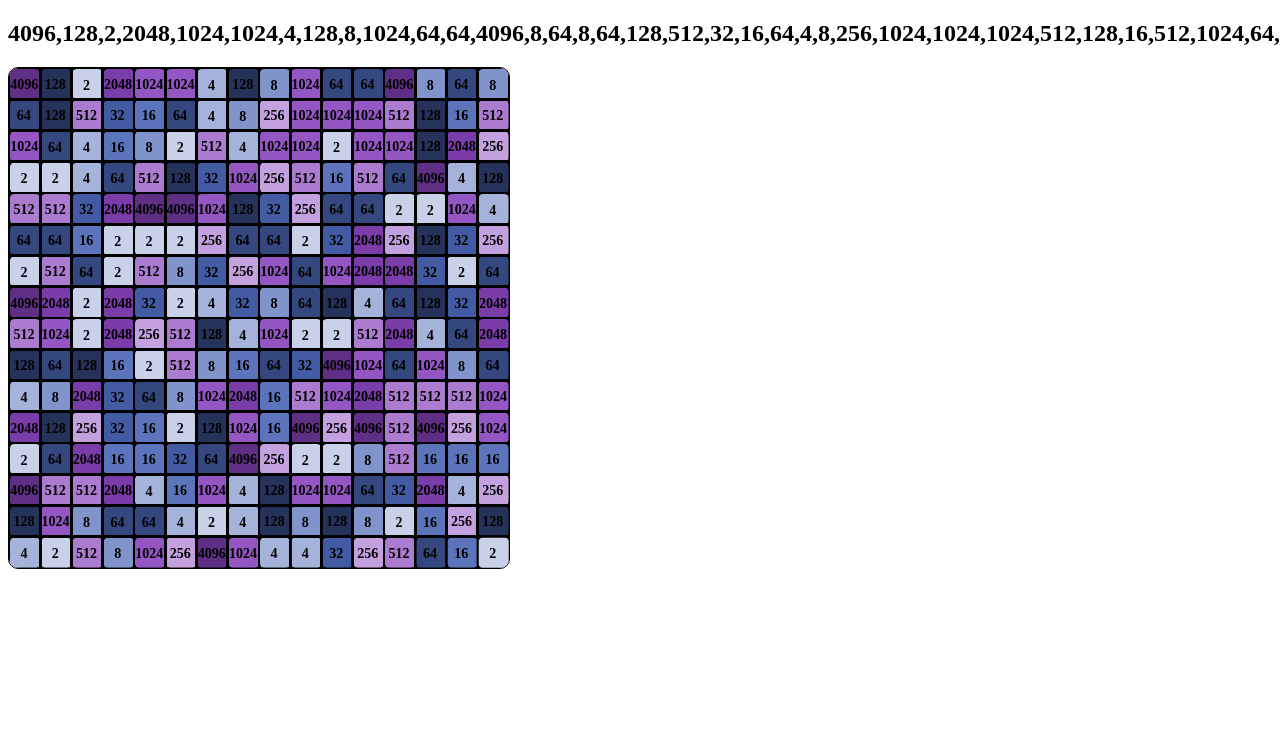
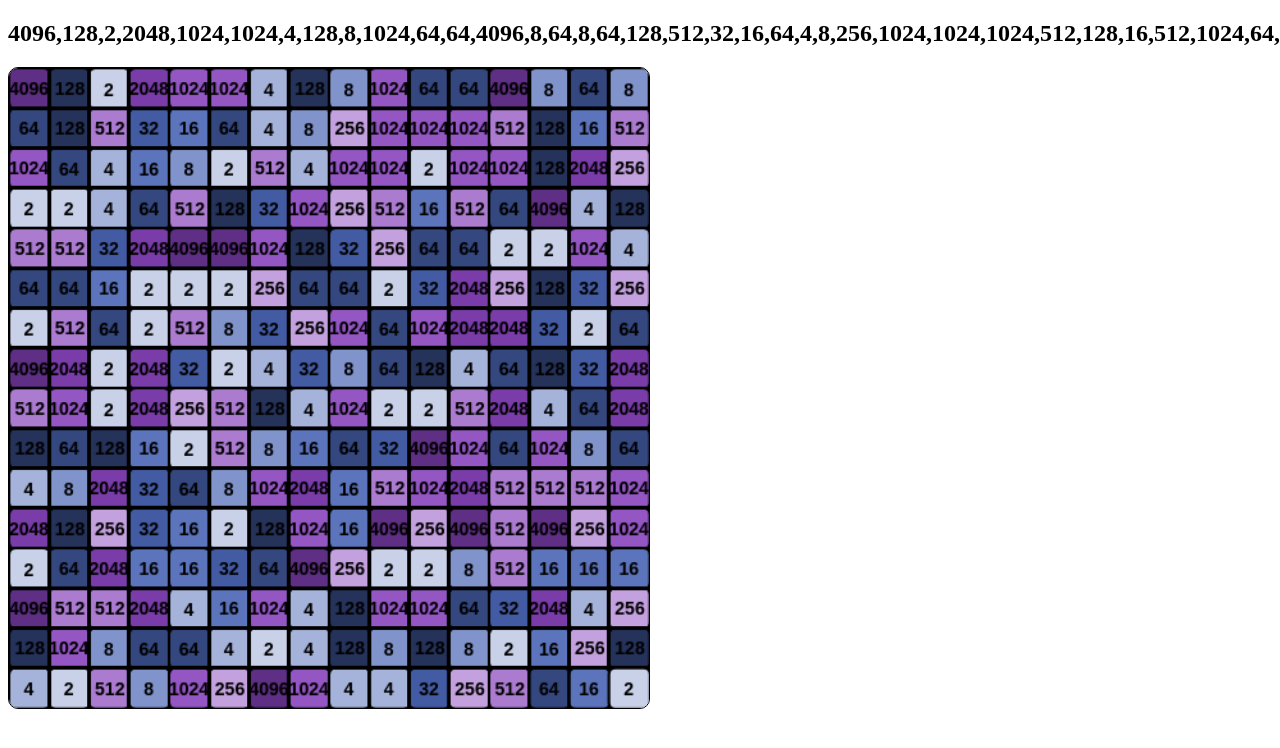
Before and after one commit to 2048-BattleRoyale/2048HTML, a plain HTML site: page index.html in a window 1280 px wide. Shown: the top 748 px of the page. Drawn offline with Linux system fonts and the light colour scheme.

Commit message:
Fixed Fonts

```diff
--- a/index.html
+++ b/index.html
@@ -3,13 +3,14 @@
 <head>
 	<link rel="stylesheet" type="text/css" href="pretty.css">
 	<title>2048 Layout Test</title>
+	<link href="https://fonts.googleapis.com/css?family=Lato:700" rel="stylesheet">
 </head>
 <body>
 	<h2 id="test">HELLO! THIS IS AN ERROR. YOU HAVE MADE A MISTAKE IF YOU ARE READING THIS. WHO ARE YOU?</h2>
 	<canvas id="game" lineWidth="2px" width="500" height="500">
 	Your browser does not support the HTML5 canvas tag.
 	</canvas>
-
+	<script src="https://ajax.googleapis.com/ajax/libs/webfont/1.6.26/webfont.js"></script>
 	<script src="script.js" type="text/javascript"></script>
 </body>
 </html>
--- a/pretty.css
+++ b/pretty.css
@@ -1,9 +1,12 @@
+@import url('https://fonts.googleapis.com/css?family=Lato:700');
+
 #game {
 	 border:1px
 	 solid #000000;
 	 display: inline;
 	 position: absolute;
 	 border-radius: 10px;
-
+	 width: 50%;
+	 font-family: 'Lato', sans-serif;
 
 }
--- a/script.js
+++ b/script.js
@@ -1,6 +1,6 @@
-var canvas=document.getElementById('game')
-var ctx = canvas.getContext("2d");
-var colors={
+var canvas=document.getElementById('game') // Take the canvas element off of the
+var ctx = canvas.getContext("2d"); // Necessary for canvas drawing, look up documentation if you find this confusing
+var theme1={ //This is a blue and purple theme. More will be added in the future, selected with html buttons
 "2":"c9d1e9",
 "4":"a5b2da",
 "8":"8093cb",
@@ -16,15 +16,13 @@ var colors={
 "8192":"43215e",
 "16384":"281438"
 }
-window.onload = window.onresize = function() {
-    var canvas = document.getElementById('canvas');
-    canvas.width = window.innerWidth * 0.8;
-    canvas.height = window.innerWidth * 0.8;
-}
+//Future themes will go here.
+//Build an extremely purdy font from Google's vaults.
+
 //Create underlying grid lines
 var subd= canvas.width/16;
 function drawGrid(){
-	ctx.lineWidth = 2;
+	ctx.lineWidth = 2;//Change this for thicker internal lines
      for (i = subd; i < subd*16; i += subd) {
 		   ctx.moveTo(0, i);
 		   ctx.lineTo(canvas.width, i);
@@ -36,7 +34,7 @@ function drawGrid(){
    ctx.stroke();
 }
 drawGrid();
-var grid=[];
+var grid=[]; //Create the array, this should be reinitialized every game, and filled with nulls! That function is yet to be created yet, though, as we haven't built the server stuff to support it yet
 
 
 //Push random multiples of 2
@@ -44,13 +42,13 @@ for (i =1; i<=(16*16+1);i+=1) {
 	//grid.push({owner:"0",number:(2**(Math.floor(Math.random()*12)))})
 	var random=Math.floor(Math.random()*12);
 	var multtwo=2**(random+1);
-	grid.push(multtwo);
+	grid.push(multtwo); //purely for theme testing, if I replace this with nulls, it creates a nice empty grid
 }
 
 document.getElementById("test").innerHTML = grid
 //Rendering Engine Start
 //Return the appropriate image for drawing
-function roundRect(x, y, width, height, radius, fill, stroke) { //still need to implement text, because I suck.
+function roundRect(x, y, width, height, radius, fill, stroke) { //Creates sexy rounded bois. Tastier than lime sparkling water.
   if (typeof stroke == 'undefined') {
     stroke = true;
   }
@@ -116,37 +114,37 @@ function hexJson(number1) {
 	if (number1=="0") {
 		return "FFFF";
 	}
-	return colors[rando];
+	return theme1[rando];// When initializing themes, I need to remember to change this number.
 	//console.log(object);
 }
 function drawText(number,x,y) {
 	console.log(number.toString().length);
 	if (number.toString().length == 1){
-		ctx.font = ' bold '+subd*.45+ 'px'+ ' Clear Sans ';
+		ctx.font = 'bold '+subd*.45+ 'px'+ ' sans-serif';
 		var c=ctx.fillStyle;
 		ctx.fillStyle="black"
 	  	ctx.fillText(number, x-(subd*.05), y+subd*.05);
 	  	ctx.fillStyle=c;
 	}
 	if (number.toString().length == 2){
-		ctx.font = ' bold '+subd*.45+ 'px'+ ' Clear Sans ';
+		ctx.font = ' bold '+subd*.45+ 'px'+ ' sans-serif';
 		var c=ctx.fillStyle;
 		ctx.fillStyle="black"
 	  	ctx.fillText(number, x-(subd*.17), y+subd*.039);
 	  	ctx.fillStyle=c;
 	}
 	if (number.toString().length == 3){
-		ctx.font = ' bold '+subd*.45+ 'px'+ ' Clear Sans ';
+		ctx.font = ' bold '+subd*.45+ 'px'+ ' sans-serif';
 		var c=ctx.fillStyle;
 		ctx.fillStyle="black"
 	  	ctx.fillText(number, x-(subd*.27), y+(subd*.025));
 	  	ctx.fillStyle=c;
 	}
 	if (number.toString().length == 4){
-		ctx.font = ' bold '+subd*.45+ 'px'+ ' Clear Sans ';
+		ctx.font = ' bold '+subd*.45+ 'px'+ ' sans-serif';
 		var c=ctx.fillStyle;
 		ctx.fillStyle="black"
-	  	ctx.fillText(number, x-(subd*.38), y+(subd*.025));
+	  	ctx.fillText(number, x-(subd*.42), y+(subd*.025));
 	  	ctx.fillStyle=c;
 	}
 }
--- /dev/null
+++ b/stylesheet.css
@@ -0,0 +1,12 @@
+@font-face {
+    font-family: 'clear_sansbold';
+    src: url('ClearSans-Bold-webfont.eot');
+    src: url('ClearSans-Bold-webfont.eot?#iefix') format('embedded-opentype'),
+         url('ClearSans-Bold-webfont.woff2') format('woff2'),
+         url('ClearSans-Bold-webfont.woff') format('woff'),
+         url('ClearSans-Bold-webfont.ttf') format('truetype'),
+         url('ClearSans-Bold-webfont.svg#clear_sansbold') format('svg');
+    font-weight: normal;
+    font-style: normal;
+
+}
```
